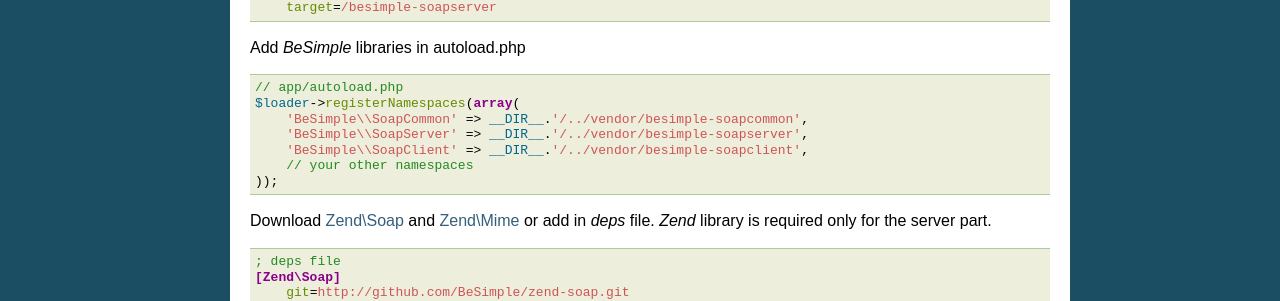
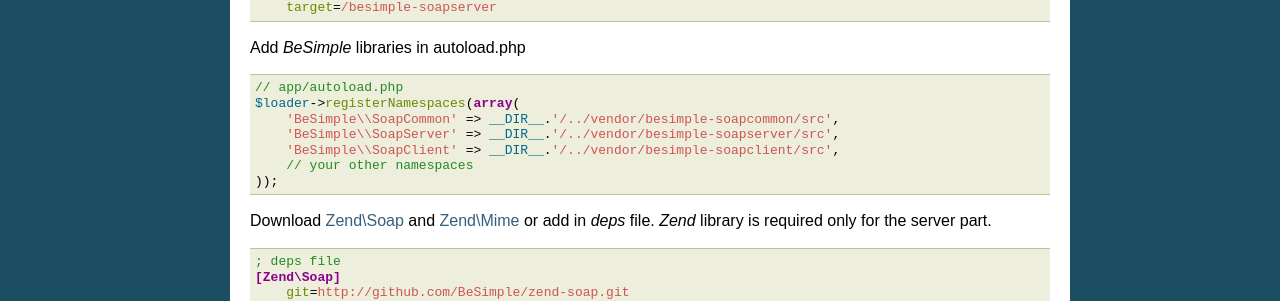
Before and after one commit to BeSimple/BeSimpleSoap, a Sphinx documentation site: the page built from Resources/doc/installation.rst, in a window 1280 px wide. Shown: the part 421-722 px from the top of the page. Built offline with Sphinx 7.4.7, drawn with Linux system fonts in a browser that asks for light colours.

Commit message:
Fixed issue #20

```diff
--- a/Resources/doc/installation.rst
+++ b/Resources/doc/installation.rst
@@ -30,9 +30,9 @@
 
     // app/autoload.php
     $loader->registerNamespaces(array(
-        'BeSimple\\SoapCommon' => __DIR__.'/../vendor/besimple-soapcommon',
-        'BeSimple\\SoapServer' => __DIR__.'/../vendor/besimple-soapserver',
-        'BeSimple\\SoapClient' => __DIR__.'/../vendor/besimple-soapclient',
+        'BeSimple\\SoapCommon' => __DIR__.'/../vendor/besimple-soapcommon/src',
+        'BeSimple\\SoapServer' => __DIR__.'/../vendor/besimple-soapserver/src',
+        'BeSimple\\SoapClient' => __DIR__.'/../vendor/besimple-soapclient/src',
         // your other namespaces
     ));
 
```
